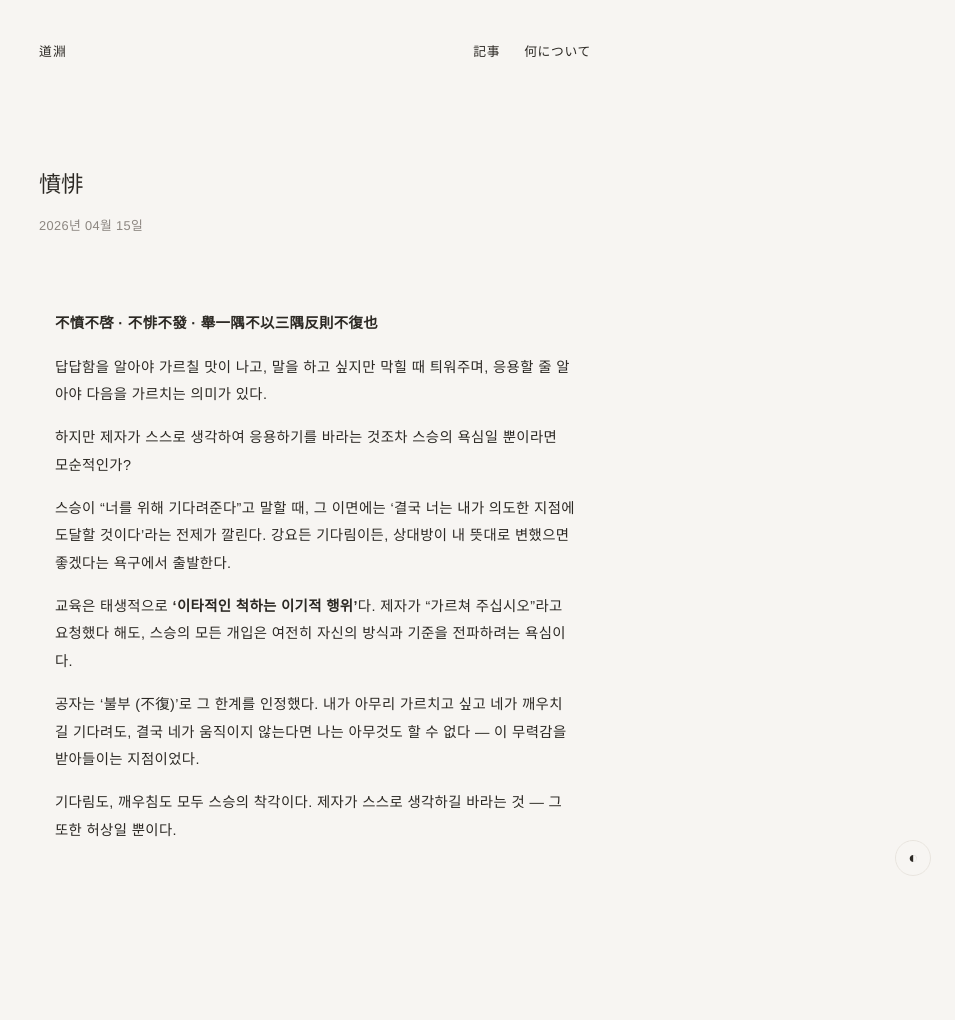
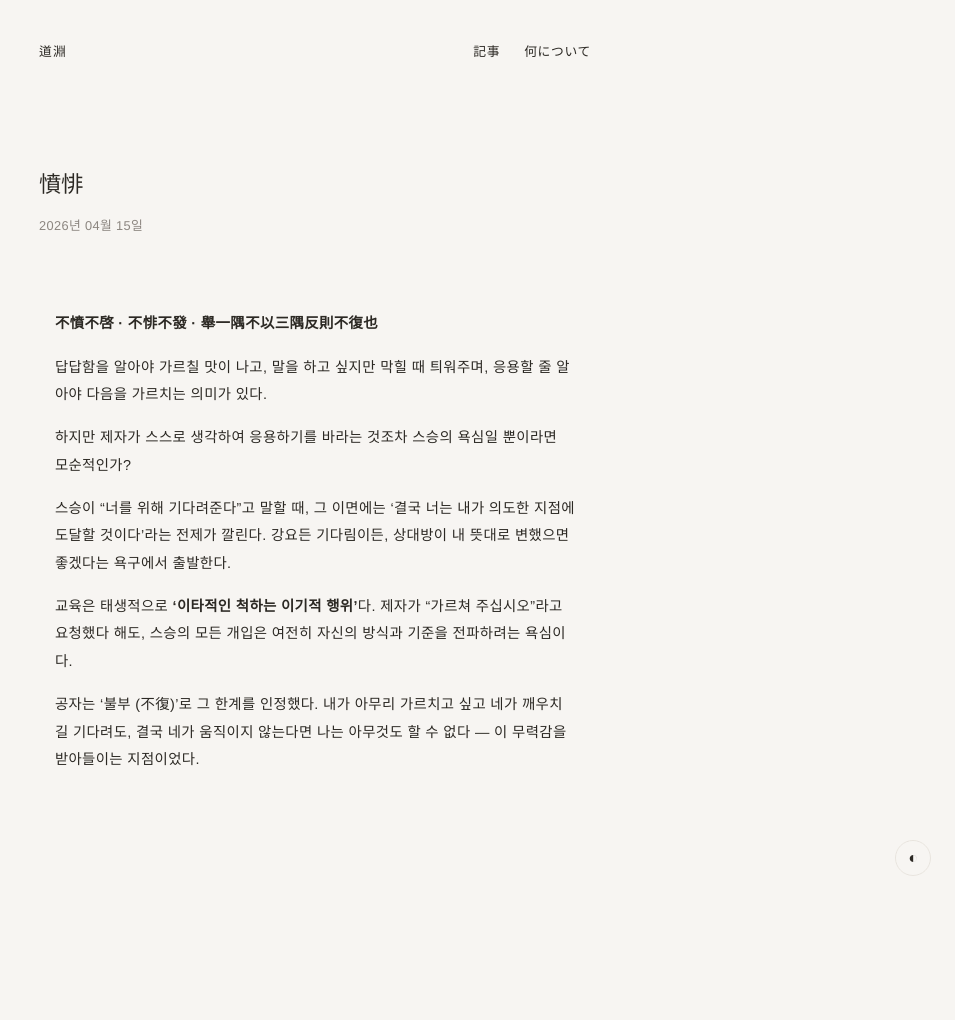
Before and after one commit to waylake/waylake.github.io, a Jekyll site: the page built from _posts/2026-04-15-憤悱.md, in a window 1280 px wide. Shown: the whole page, without its empty margins (325-1280 px from the left). Built offline with Jekyll 4.4.1, drawn with Linux system fonts in a browser that asks for light colours; after the commit the page ends 949 px from its top, so only the background shows below that.

Commit message:
docs(posts): 포스트 내용 간소화
> 불필요한 문단 제거하여 메시지 명확화

```diff
--- a/_posts/2026-04-15-憤悱.md
+++ b/_posts/2026-04-15-憤悱.md
@@ -16,5 +16,3 @@ categories: philosophy
 교육은 태생적으로 **'이타적인 척하는 이기적 행위'**다. 제자가 "가르쳐 주십시오"라고 요청했다 해도, 스승의 모든 개입은 여전히 자신의 방식과 기준을 전파하려는 욕심이다.
 
 공자는 '불부 (不復)'로 그 한계를 인정했다. 내가 아무리 가르치고 싶고 네가 깨우치길 기다려도, 결국 네가 움직이지 않는다면 나는 아무것도 할 수 없다 — 이 무력감을 받아들이는 지점이었다.
-
-기다림도, 깨우침도 모두 스승의 착각이다. 제자가 스스로 생각하길 바라는 것 — 그 또한 허상일 뿐이다.
```
